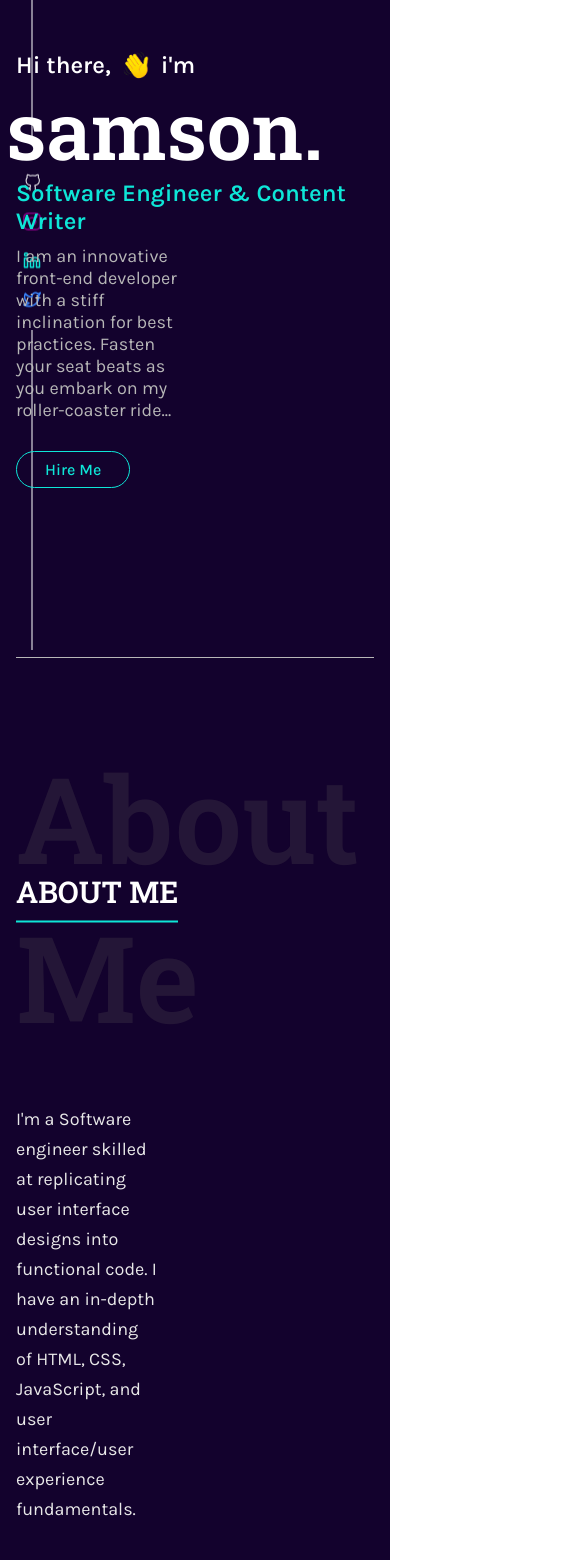
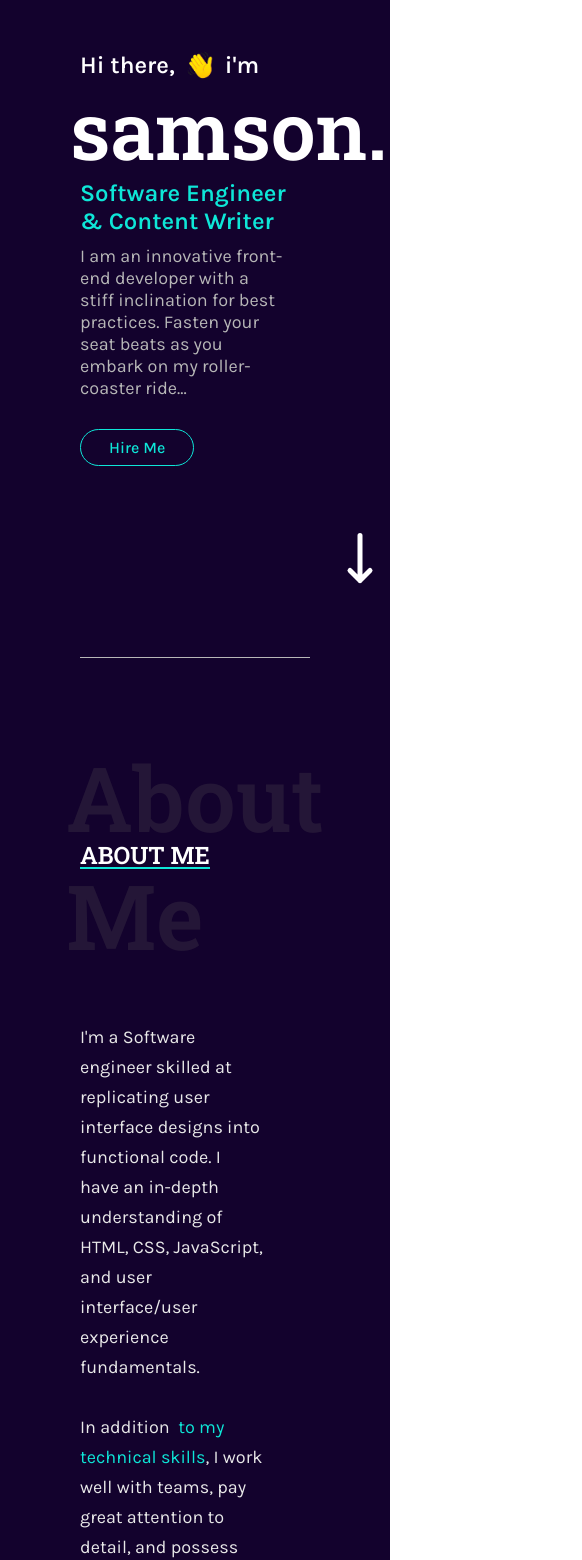
Before and after one commit to Alexkings47/portfolio, a React (Create React App) app: page / in a window 390 px wide. Shown: the part 168-1728 px from the top of the page, 582 px wide, since content can reach past the window. Built offline with nearby package versions, Linux system fonts and the light colour scheme.

Commit message:
responsiveness

```diff
--- a/src/components/molecules/Navbar.jsx
+++ b/src/components/molecules/Navbar.jsx
@@ -10,7 +10,7 @@ const StyledNav = styled.nav`
   align-items: center;
   justify-content: space-between;
   width: 100%;
-  padding: 2rem 4rem 10px;
+  padding: 2rem 0 10px;
   height: 5rem;
 
   span {
--- a/src/components/organisms/AboutMe.jsx
+++ b/src/components/organisms/AboutMe.jsx
@@ -2,9 +2,10 @@ import React from "react";
 import { TextHeading, Typography } from "../atoms/Typography/Typography";
 import styled from "styled-components";
 import alex from "../../assets/alex.jpeg";
+import { pxToEm } from "../../utils";
 
 const StyledDiv = styled.div`
-  padding: 2rem 1rem 6rem;
+  padding: 2rem 0 6rem;
   color: var(--gray-3);
   font-family: "Karla";
   font-size: 18px;
@@ -12,11 +13,12 @@ const StyledDiv = styled.div`
   .about-me {
     position: relative;
     z-index: 0;
-    margin-bottom: 3rem;
+    font-size: 120px;
   }
   .about-me::after {
     content: "ABOUT ME";
     position: absolute;
+    line-height: 100%;
     text-transform: uppercase;
     padding-bottom: 10px;
     border-bottom: 2px solid var(--cyan);
@@ -48,6 +50,9 @@ const StyledDiv = styled.div`
   .aboutme-text {
     align-items: flex-start;
   }
+  .content {
+    align-items: flex-start;
+  }
   .my-image {
     width: 18rem;
     border-radius: 15px;
@@ -58,6 +63,29 @@ const StyledDiv = styled.div`
       filter: unset;
     }
   }
+
+  @media (max-width: "") {
+
+  }
+
+  @media (max-width: 600px) {
+    .about-me {
+      font-size: 90px;
+      align-items: center;
+
+      &::after{
+        font-size: 24px;
+        padding-bottom: unset;
+      }
+    }
+    .content {
+      flex-direction: column;
+      align-items: center;
+    }
+    .my-image {
+      width: 14rem;
+    }
+  }
 `;
 
 const AboutMe = () => {
@@ -65,15 +93,14 @@ const AboutMe = () => {
     <StyledDiv>
       <TextHeading
         content=" About Me"
-        size="120"
         weight="600"
         className="about-me"
         textColor="grey-text"
+        style={{justifyContent: "center",    marginBottom: "3rem"}}
       />
       <div className="content flex-spaced">
         <div className="aboutme-text flex-column-spaced ">
-          <p style={{ width: "65%", lineHeight: "30px" }}>
-
+          <p style={{ width: `80%`, lineHeight: "30px" }}>
             I'm a Software engineer skilled at replicating user interface
             designs into functional code. I have an in-depth understanding of
             HTML, CSS, JavaScript, and user interface/user experience
@@ -94,7 +121,7 @@ const AboutMe = () => {
 
           <Typography
             content="Here are a few technologies I’ve been working with recently:"
-            style={{ color: "var(--grey)" , paddingTop: "1.5rem"}}
+            style={{ color: "var(--grey)", paddingTop: "1.5rem" }}
           />
           <ul className="skills">
             <li>
--- a/src/components/organisms/Container.jsx
+++ b/src/components/organisms/Container.jsx
@@ -1,13 +1,18 @@
-import React from 'react'
-import styled from 'styled-components';
+import React from "react";
+import styled from "styled-components";
 
-const StyledDiv =styled.div`
-    max-width: 1250px;
-    margin: 0 auto;
-`
+const StyledDiv = styled.div`
+  max-width: 1250px;
+  margin: 0 auto;
+  padding: 0 4rem;
+
+  @media (max-width: 650px) {
+    padding: 0 2rem;
+  }
+`;
 
 const Container = ({ children }) => {
   return <StyledDiv>{children}</StyledDiv>;
 };
 
-export default Container
+export default Container;
--- a/src/components/organisms/Header.jsx
+++ b/src/components/organisms/Header.jsx
@@ -12,7 +12,7 @@ import { HiOutlineArrowNarrowDown } from "react-icons/hi";
 import { Link } from "react-router-dom";
 
 const StyledHeader = styled.header`
-  padding: 8rem 1rem 3rem;
+  padding: 8rem 0 3rem;
   width: 100%;
   height: calc(100vh - 50px);
   justify-content: space-between;
@@ -41,9 +41,20 @@ const StyledHeader = styled.header`
   }
 
   .header-text {
-    font-family: "Poppins", sans-serif;
+    /* font-family: "Poppins", sans-serif; */
     align-items: flex-start;
     width: 100%;
+  }
+
+  .description {
+    margin-bottom: ${pxToEm(20)};
+    width: ${pxToEm(480)};
+  }
+
+  @media (max-width: 550px) {
+    .description {
+      width: 90%;
+    }
   }
 `;
 
@@ -77,14 +88,7 @@ const Header = () => {
           Software Engineer & Content Writer
           {/* <img src={laptop} alt="waving hand" style={{ width: "50px" }} /> */}
         </Typography>
-        <Typography
-          size="18"
-          style={{
-            marginBottom: `${pxToEm(20)}`,
-            width: "45%",
-          }}
-          textColor="gray"
-        >
+        <Typography size="18" textColor="gray" className="description">
           I am an innovative front-end developer with a stiff inclination for
           best practices. Fasten your seat beats as you embark on my
           roller-coaster ride...
--- a/src/pages/Home/Index.jsx
+++ b/src/pages/Home/Index.jsx
@@ -10,7 +10,7 @@ import Header from "../../components/organisms/Header";
 
 const StyledMain = styled.main`
   position: relative;
-  /* padding-bottom: 3rem; */
+  padding:0 3rem;
   /* .space {
     position: absolute;
     top: 30%;
@@ -23,7 +23,7 @@ const StyledMain = styled.main`
 const Home = () => {
   return (
     <StyledMain>
-      <SocialMedia />
+      {/* <SocialMedia /> */}
       <Navbar />
       <Container>
         <Header />
```
Also changed, not shown: src/components/organisms/AllProjects/ProjectCard.jsx (added, +9 -0 lines), src/assets/310885995_175929718345130_1511745024690109319_n.jpg (added).
